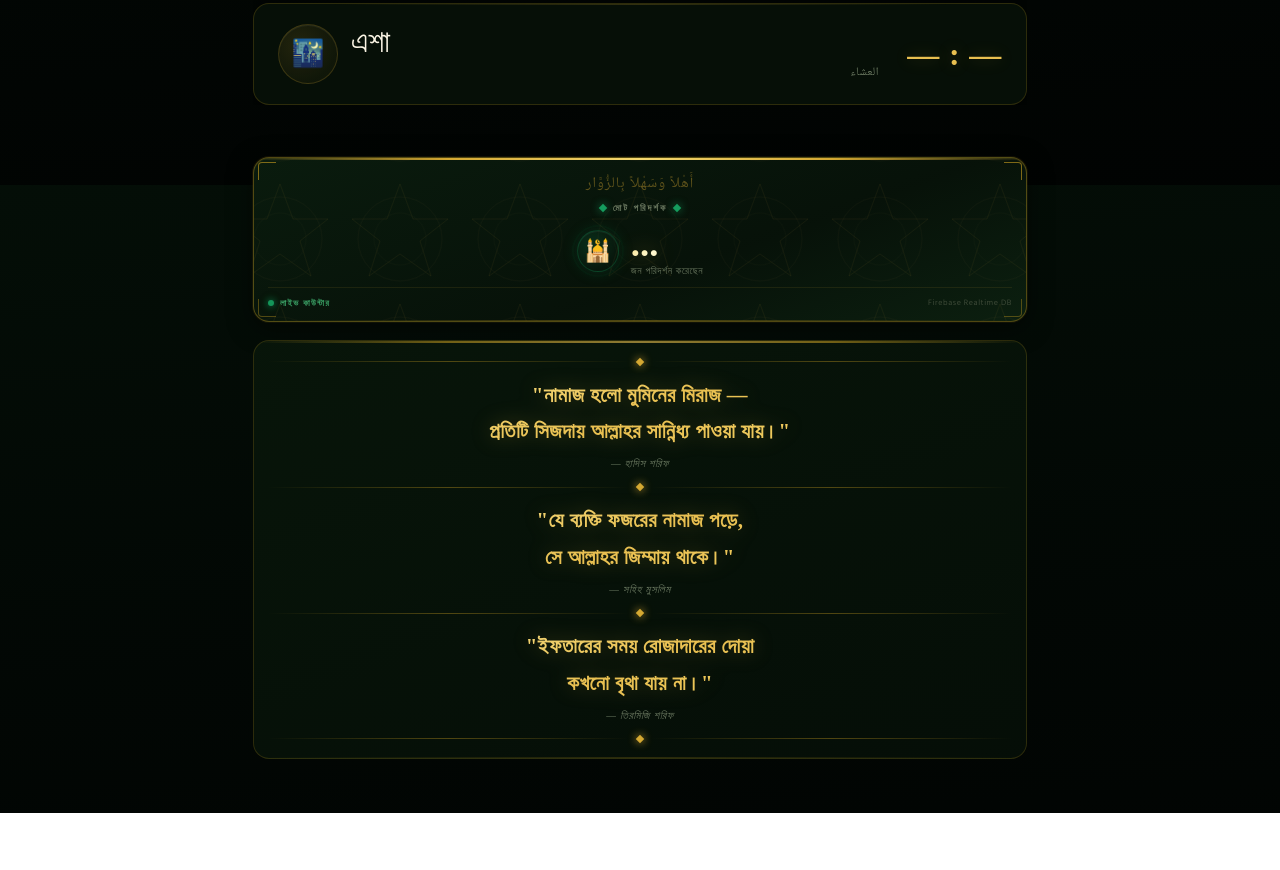
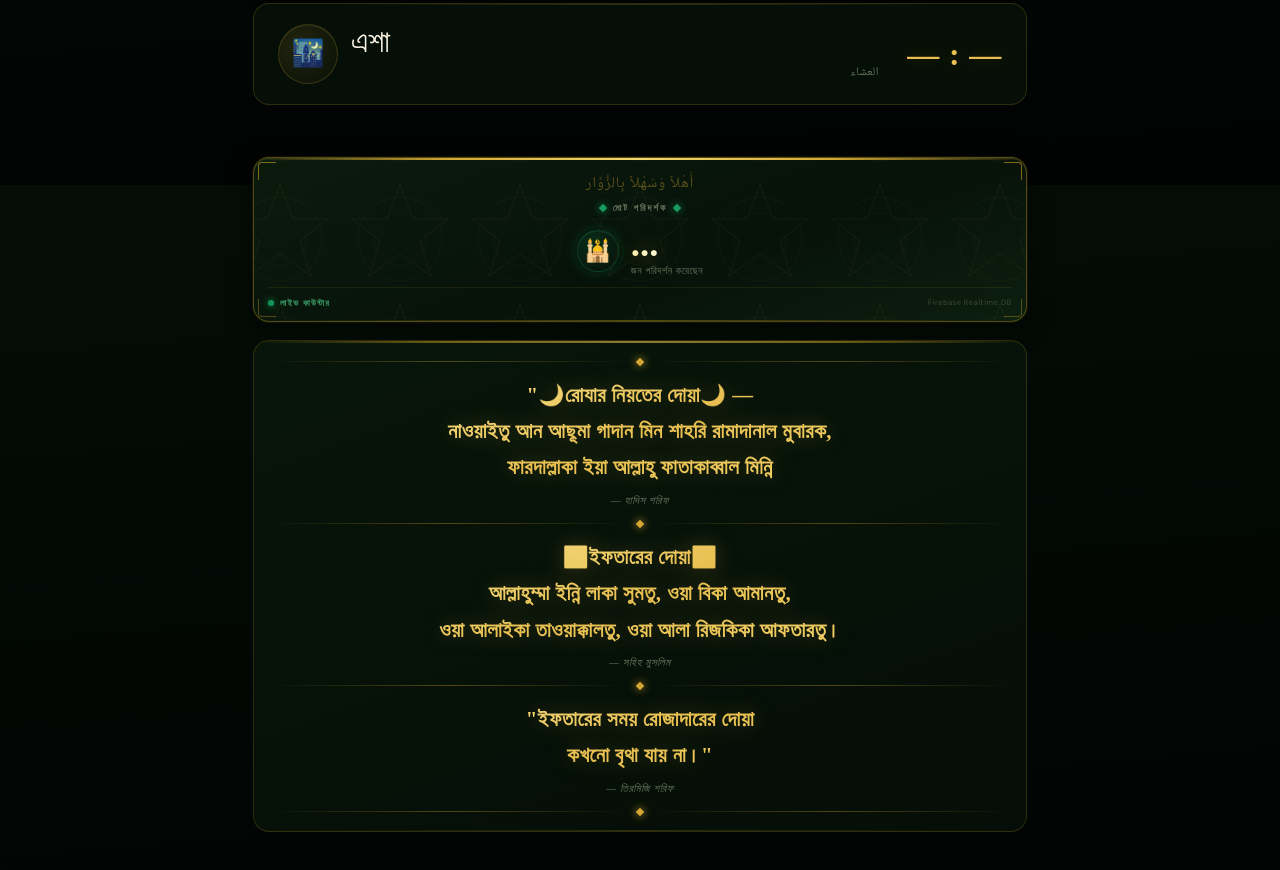
Before and after one commit to mustafizur-web/mosque-times-2.0, a plain HTML site: page index.html in a window 1280 px wide. Shown: the part 1415-2285 px from the top of the page. Before the commit the page ends 2228 px from the top, so only its background shows below. Drawn offline with Linux system fonts and the light colour scheme; no server answers; a web font is replaced by a local one.

Commit message:
Update prayer quotes and add duas in index.html

```diff
--- a/index.html
+++ b/index.html
@@ -1356,8 +1356,8 @@ body{
       <div class="isf-line"></div>
     </div>
     <span class="isf-speech">
-      "নামাজ হলো মুমিনের মিরাজ —<br>
-      প্রতিটি সিজদায় আল্লাহর সান্নিধ্য পাওয়া যায়।"
+      "🌙রোযার নিয়তের দোয়া🌙 —<br>
+      নাওয়াইতু আন আছূমা গাদান মিন শাহরি রামাদানাল মুবারক,<br> ফারদাল্লাকা ইয়া আল্লাহু ফাতাকাব্বাল মিন্নি
     </span>
     <span class="isf-source">— হাদিস শরিফ</span>
 
@@ -1367,8 +1367,8 @@ body{
       <div class="isf-line"></div>
     </div>
     <span class="isf-speech">
-      "যে ব্যক্তি ফজরের নামাজ পড়ে,<br>
-      সে আল্লাহর জিম্মায় থাকে।"
+      🌅ইফতারের দোয়া🌅<br>
+      আল্লাহুম্মা ইন্নি লাকা সুমতু, ওয়া বিকা আমানতু, <br> ওয়া আলাইকা তাওয়াক্কালতু, ওয়া আলা রিজকিকা আফতারতু।
     </span>
     <span class="isf-source">— সহিহ মুসলিম</span>
 
```
